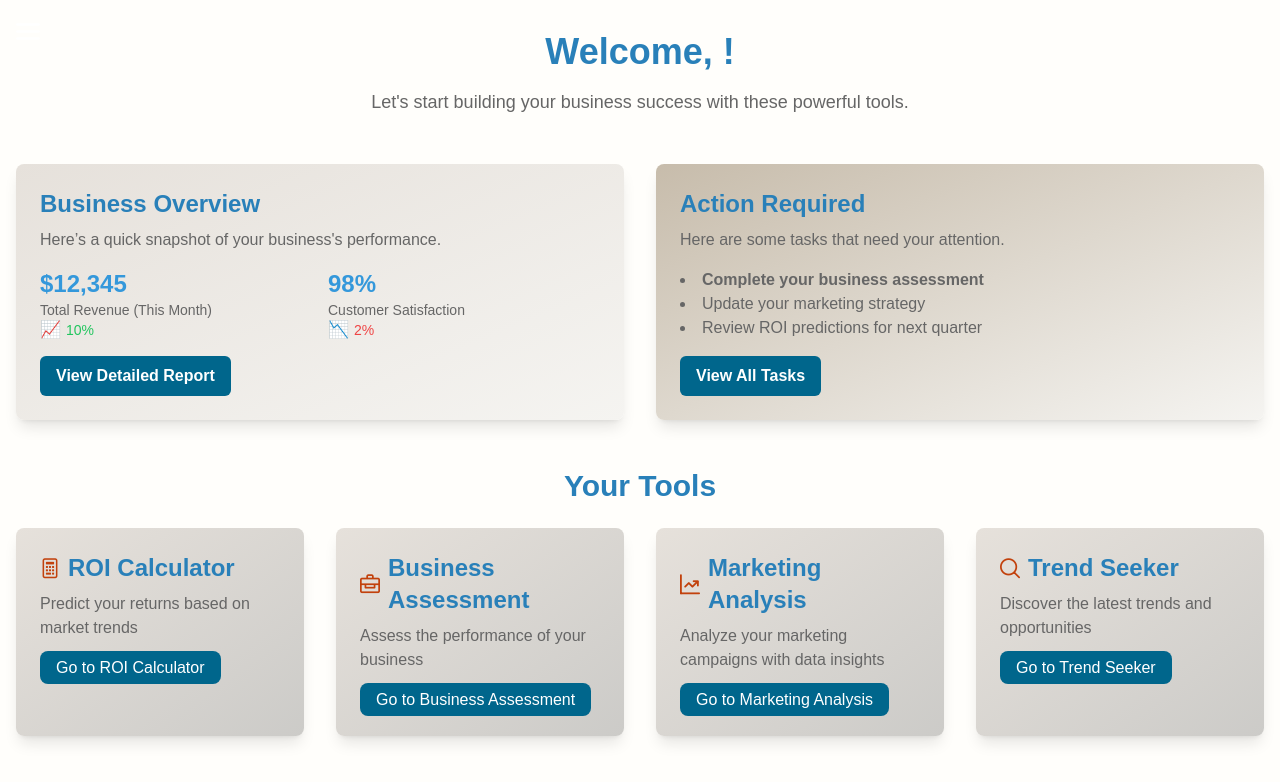
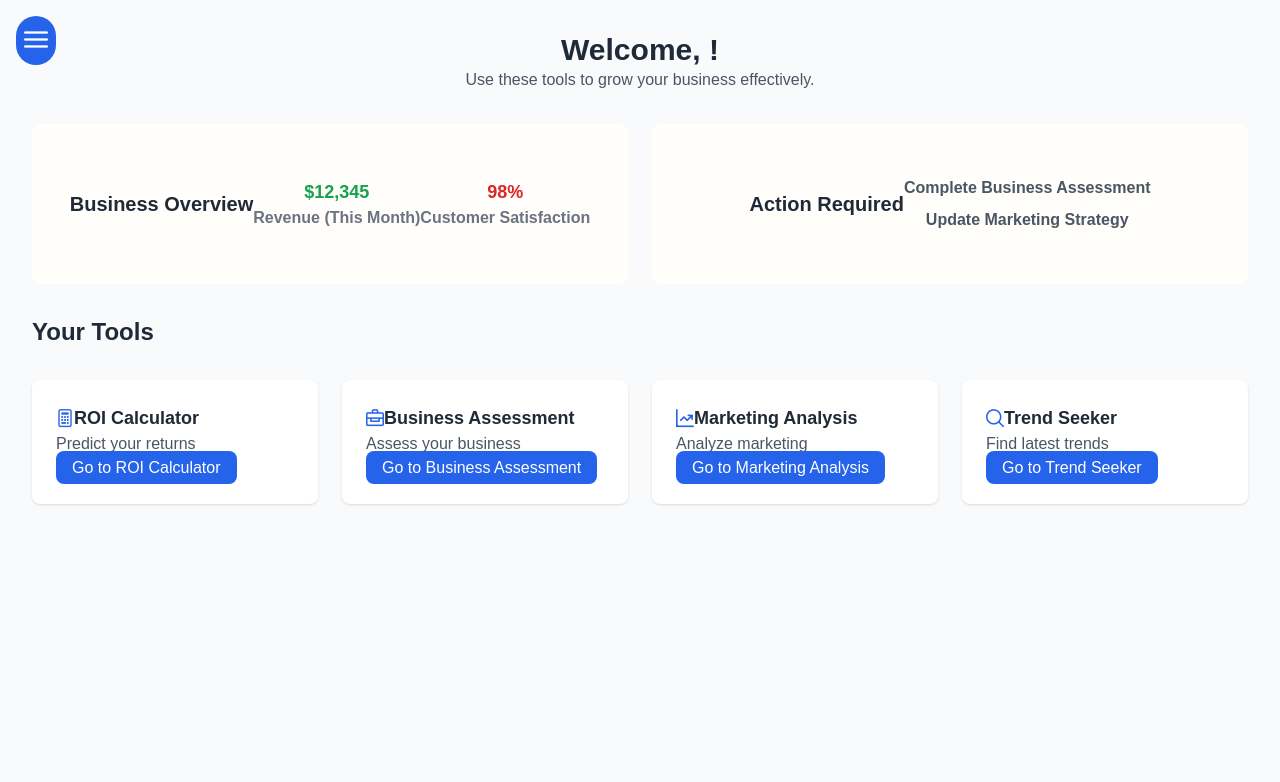
Before and after one commit to ArcaIcr/StartUp-App-Main, a Vue app: page /dashboard in a window 1280 px wide. Shown: the top 782 px of the page. Built offline with nearby package versions, Linux system fonts and the light colour scheme; no server answers; the database is empty; sample sign-in values are in the browser's storage.

Commit message:
Improved Dashboard UI

```diff
--- a/src/components/Dashboard.vue
+++ b/src/components/Dashboard.vue
@@ -1,9 +1,9 @@
 <template>
-  <section class="bg-bgLight min-h-screen py-8 flex">
-    <!-- Menu Icon Button -->
+  <section class="bg-gray-50 min-h-screen flex">
+    <!-- Sidebar Toggle Button -->
     <button
       @click="toggleSidebar"
-      class="text-white fixed top-4 left-4 z-50 hover:text-accentDark transition-colors duration-300"
+      class="text-white fixed top-4 left-4 z-50 bg-blue-600 rounded-full p-2 hover:bg-blue-700 transition"
     >
       <i class="pi pi-bars text-2xl"></i>
     </button>
@@ -11,242 +11,121 @@
     <!-- Sidebar -->
     <aside
       v-if="showSidebar"
-      class="w-3/4 sm:w-1/4 bg-white shadow-lg p-4 rounded-lg flex flex-col justify-between fixed inset-y-0 left-0 z-40 transform transition-transform duration-300"
+      class="w-64 bg-white shadow-md p-6 fixed inset-y-0 left-0 z-40 transition-transform duration-300 transform"
+      :class="showSidebar ? 'translate-x-0' : '-translate-x-full'"
     >
       <!-- Profile Section -->
-      <div class="text-center mb-6">
-        <img
-          :src="userProfilePic"
-          alt="Profile Picture"
-          class="rounded-full w-16 h-16 mx-auto mb-4"
-        />
-        <h2 class="text-2xl font-bold">{{ userName }}</h2>
+      <div class="flex flex-col items-center mb-6">
+        <img :src="userProfilePic" alt="Profile Picture" class="rounded-full w-24 h-24 mb-4" />
+        <h2 class="text-xl font-semibold text-gray-800">{{ userName }}</h2>
         <p class="text-gray-500">Profile</p>
       </div>
 
-      <!-- Links with Active Highlighting -->
-      <ul>
-        <li class="mb-4">
+      <!-- Sidebar Links -->
+      <ul class="space-y-4">
+        <li>
           <router-link
             to="/profile"
-            :class="{
-              'font-bold text-accentDark': $route.path === '/profile',
-              'text-darkblue': $route.path !== '/profile',
-            }"
+            class="text-gray-700 hover:text-blue-600 transition"
+            :class="{ 'font-semibold text-blue-600': $route.path === '/profile' }"
           >
             Profile Settings
           </router-link>
         </li>
-        <li class="mb-4">
+        <li>
           <router-link
             to="/settings"
-            :class="{
-              'font-bold text-accentDark': $route.path === '/settings',
-              'text-darkblue': $route.path !== '/settings',
-            }"
+            class="text-gray-700 hover:text-blue-600 transition"
+            :class="{ 'font-semibold text-blue-600': $route.path === '/settings' }"
           >
             Account Settings
           </router-link>
         </li>
       </ul>
 
-      <!-- Logout Button at the Bottom -->
+      <!-- Logout Button -->
       <button
         @click="logout"
-        class="bg-accentDark text-white px-6 py-3 rounded-lg hover:bg-darkblue transition duration-300 w-full"
+        class="mt-auto bg-blue-600 text-white py-2 rounded-lg w-full hover:bg-blue-700 transition"
       >
         Log Out
       </button>
     </aside>
 
     <!-- Main Content -->
-    <div class="flex-1 container mx-auto px-4">
+    <div class="flex-1 p-8 space-y-8">
       <!-- Welcome Section -->
-      <div class="text-center mb-12">
-        <h1 class="text-4xl font-bold text-darkblue mb-4 animate-fade-in-up">
-          Welcome, {{ userName }}!
-        </h1>
-        <p class="text-lg text-textMedium">
-          Let's start building your business success with these powerful tools.
-        </p>
+      <div class="text-center mb-8">
+        <h1 class="text-3xl font-bold text-gray-800">Welcome, {{ userName }}!</h1>
+        <p class="text-gray-600">Use these tools to grow your business effectively.</p>
       </div>
 
-      <!-- Overview Section -->
-      <div class="grid grid-cols-1 lg:grid-cols-2 gap-8 mb-12 animate-fade-in-up">
-    <div class="relative cursor-pointer" @click="flipCard('overview')">
-      <div
-        v-if="!isFlipped['overview']"
-        class="bg-gradient-to-br from-beige to-bgMedium p-6 rounded-lg shadow-lg transition-transform duration-500 ease-in-out flip-card-front"
-        data-card-id="overview"
-      >
-        <h2 class="text-2xl font-bold text-darkblue">Business Overview</h2>
-        <p class="mt-2 text-textMedium">
-          Here’s a quick snapshot of your business's performance.
-        </p>
-        <div class="mt-4 grid grid-cols-2 gap-4">
+      <!-- Cards Section -->
+      <div class="grid grid-cols-1 md:grid-cols-2 gap-6">
+        <!-- Business Overview Card -->
+        <div class="card w-40">
+          <div class="card__content text-center relative p-20 transition-transform duration-1000 text-white font-bold">
+            <div class="card__front absolute top-0 bottom-0 right-0 left-0 p-8 bg-bgLight flex items-center justify-center">
+              <h2 class="text-xl font-semibold text-gray-800">Business Overview</h2>
+                <div class="mt-4 flex justify-between">
                   <div>
-            <p class="text-2xl font-bold text-accentDark">$12,345</p>
-            <p class="text-sm text-textMedium">
-              Total Revenue (This Month)
-            </p>
-            <p class="text-sm text-green-500">
-              <span class="change-icon">📈</span>
-              <span class="change-value">10%</span>
-            </p>
+                    <p class="text-lg font-bold text-green-600">$12,345</p>
+                    <p class="text-gray-500">Revenue (This Month)</p>
                   </div>
                   <div>
-            <p class="text-2xl font-bold text-accentDark">98%</p>
-            <p class="text-sm text-textMedium">Customer Satisfaction</p>
-            <p class="text-sm text-red-500">
-              <span class="change-icon">📉</span>
-              <span class="change-value">2%</span>
-            </p>
+                    <p class="text-lg font-bold text-red-600">98%</p>
+                    <p class="text-gray-500">Customer Satisfaction</p>
                   </div>
                 </div>
-        <a
-          href="#"
-          class="mt-4 inline-block bg-accentDark text-white font-bold py-2 px-4 rounded-md"
-        >
-          View Detailed Report
-        </a>
             </div>
-
-      <div
-        v-if="isFlipped['overview']"
-        class="bg-gradient-to-br from-beige to-bgMedium p-6 rounded-lg shadow-lg transition-transform duration-500 ease-in-out transform rotate-y-180 flip-card-back"
-        data-card-id="overview"
-      >
-        <h2 class="text-2xl font-bold text-darkblue">
-          Business Overview - Details
-        </h2>
-        <p class="mt-2 text-textMedium">
-          More detailed information about your business performance.
-        </p>
-        <!-- Add more detailed information here -->
-        <div class="mt-4 grid grid-cols-2 gap-4">
-          <div>
-            <p class="text-sm text-textMedium">Revenue Breakdown:</p>
-            <ul class="list-disc list-inside text-textMedium">
+            <div class="card__back absolute top-0 bottom-0 right-0 left-0 p-8 bg-bgLight flex items-center justify-center">
+              <h2 class="text-xl font-semibold text-gray-800">Detailed Overview</h2>
+                <div class="mt-4 space-y-2">
+                  <p class="text-gray-600">Revenue Breakdown:</p>
+                  <ul class="text-gray-500 list-disc list-inside">
                     <li>Product A: $5,000</li>
                     <li>Product B: $3,000</li>
-              <li>Product C: $4,345</li>
                   </ul>
                 </div>
-          <div>
-            <p class="text-sm text-textMedium">
-              Customer Satisfaction Breakdown:
-            </p>
-            <ul class="list-disc list-inside text-textMedium">
-              <li>Net Promoter Score: 75</li>
-              <li>Customer Feedback: 90% positive</li>
-            </ul>
-          </div>
-        </div>
-        <a
-          href="#"
-          class="mt-4 inline-block bg-accentDark text-white font-bold py-2 px-4 rounded-md"
-        >
-          Back to Overview
-        </a>
-      </div>
-    </div>
-
-    <div class="relative cursor-pointer" @click="flipCard('action')">
-      <div
-        v-if="!isFlipped['action']"
-        class="bg-gradient-to-br from-tan to-bgMedium p-6 rounded-lg shadow-lg transition-transform duration-500 ease-in-out flip-card-front"
-        data-card-id="action"
-      >
-        <h2 class="text-2xl font-bold text-darkblue">Action Required</h2>
-        <p class="mt-2 text-textMedium">
-          Here are some tasks that need your attention.
-        </p>
-        <ul class="mt-4 list-disc list-inside text-textMedium">
-          <li class="font-bold">Complete your business assessment</li>
-          <li>Update your marketing strategy</li>
-          <li>Review ROI predictions for next quarter</li>
-        </ul>
-        <a
-          href="#"
-          class="mt-4 inline-block bg-accentDark text-white font-bold py-2 px-4 rounded-md"
-        >
-          View All Tasks
-        </a>
-      </div>
-
-      <div
-        v-if="isFlipped['action']"
-        class="bg-gradient-to-br from-tan to-bgMedium p-6 rounded-lg shadow-lg transition-transform duration-500 ease-in-out transform rotate-y-180 flip-card-back"
-        data-card-id="action"
-      >
-        <h2 class="text-2xl font-bold text-darkblue">
-          Action Required - Details
-        </h2>
-        <p class="mt-2 text-textMedium">
-          More detailed information about your action items.
-        </p>
-        <!-- Add more detailed information here -->
-        <div class="mt-4 grid grid-cols-1 gap-4">
-          <div>
-            <p class="text-sm text-textMedium">
-              <strong>Business Assessment:</strong>
-            </p>
-            <ul class="list-disc list-inside text-textMedium">
-              <li>Review market trends</li>
-              <li>Analyze competitor landscape</li>
-              <li>Evaluate current business strategies</li>
-            </ul>
-          </div>
-          <div>
-            <p class="text-sm text-textMedium">
-              <strong>Marketing Strategy:</strong>
-            </p>
-            <ul class="list-disc list-inside text-textMedium">
-              <li>Develop new marketing campaigns</li>
-              <li>Optimize existing marketing channels</li>
-              <li>Track campaign performance</li>
-            </ul>
-          </div>
-          <div>
-            <p class="text-sm text-textMedium">
-              <strong>ROI Predictions:</strong>
-            </p>
-            <ul class="list-disc list-inside text-textMedium">
-              <li>Analyze historical data</li>
-              <li>Forecast future revenue</li>
-              <li>Identify potential risks and opportunities</li>
-            </ul>
-          </div>
-        </div>
-        <a
-          href="#"
-          class="mt-4 inline-block bg-accentDark text-white font-bold py-2 px-4 rounded-md"
-        >
-          Back to Action Required
-        </a>
             </div>
           </div>
         </div>
 
-      <!-- Tools/Widgets Section -->
-      <h2 class="text-3xl font-bold text-darkblue text-center mb-6">
-        Your Tools
-      </h2>
-      <div class="grid grid-cols-1 sm:grid-cols-2 lg:grid-cols-4 gap-8">
+        <!-- Action Required Card -->
+        <div class="card w-40">
+          <div class="card__content text-center relative p-20 transition-transform duration-1000 text-white font-bold">
+            <div class="card__front absolute top-0 bottom-0 right-0 left-0 p-8 bg-bgLight flex items-center justify-center">
+              <h2 class="text-xl font-semibold text-gray-800">Action Required</h2>
+                <ul class="mt-4 space-y-2 text-gray-600">
+                  <li>Complete Business Assessment</li>
+                  <li>Update Marketing Strategy</li>
+                </ul>
+            </div>
+            <div class="card__back absolute top-0 bottom-0 right-0 left-0 p-8 bg-bgLight flex items-center justify-center">
+              <h2 class="text-xl font-semibold text-gray-800">Detailed Actions</h2>
+                <ul class="mt-4 space-y-2 text-gray-600">
+                  <li>Review trends</li>
+                  <li>Analyze competitors</li>
+                </ul>
+            </div>
+          </div>
+        </div>
+      </div>
+
+      <!-- Tools Section -->
+      <h2 class="text-2xl font-bold text-gray-800">Your Tools</h2>
+      <div class="grid grid-cols-1 sm:grid-cols-2 lg:grid-cols-4 gap-6">
         <div
           v-for="widget in widgets"
           :key="widget.title"
-          class="bg-gradient-to-br from-beige to-bgDark p-6 rounded-lg shadow-lg transition-transform transform hover:scale-105"
+          class="bg-white p-6 rounded-lg shadow hover:shadow-lg transition duration-200"
         >
-          <h3 class="text-2xl font-bold text-darkblue mb-2 flex items-center">
-            <i :class="widget.icon + ' text-orange-700 mr-2 text-xl'"></i>
+          <h3 class="text-lg font-semibold text-gray-800 mb-2 flex items-center">
+            <i :class="widget.icon + ' text-blue-600 mr-2'"></i>
             {{ widget.title }}
           </h3>
-          <p class="text-textMedium mb-4">{{ widget.description }}</p>
-          <router-link
-            :to="widget.link"
-            class="bg-accentDark text-white px-4 py-2 rounded-lg hover:bg-darkblue transition duration-300"
-          >
+          <p class="text-gray-600 mb-4">{{ widget.description }}</p>
+          <router-link :to="widget.link" class="bg-blue-600 text-white px-4 py-2 rounded-lg hover:bg-blue-700 transition">
             Go to {{ widget.title }}
           </router-link>
         </div>
@@ -256,139 +135,91 @@
 </template>
 
 <script setup>
-import { auth, db } from "@/firebaseConfig"; // Ensure the path is correct
+import { auth, db } from "@/firebaseConfig";
 import { doc, getDoc } from "firebase/firestore";
 import { onMounted, ref } from "vue";
 import { useRouter } from "vue-router";
 
 const router = useRouter();
-const userName = ref(""); // Initialize with an empty string
-const userProfilePic = ref("path/to/default/profile-pic.jpg"); // Default profile picture
+const userName = ref("");
+const userProfilePic = ref("path/to/default/profile-pic.jpg");
 const showSidebar = ref(false);
 const widgets = [
-  {
-    title: "ROI Calculator",
-    description: "Predict your returns based on market trends",
-    link: "/roi",
-    icon: "pi pi-calculator",
-  },
-  {
-    title: "Business Assessment",
-    description: "Assess the performance of your business",
-    link: "/business",
-    icon: "pi pi-briefcase",
-  },
-  {
-    title: "Marketing Analysis",
-    description: "Analyze your marketing campaigns with data insights",
-    link: "/analysis",
-    icon: "pi pi-chart-line",
-  },
-  {
-    title: "Trend Seeker",
-    description: "Discover the latest trends and opportunities",
-    link: "/search",
-    icon: "pi pi-search",
-  },
+  { title: "ROI Calculator", description: "Predict your returns", link: "/roi", icon: "pi pi-calculator" },
+  { title: "Business Assessment", description: "Assess your business", link: "/business", icon: "pi pi-briefcase" },
+  { title: "Marketing Analysis", description: "Analyze marketing", link: "/analysis", icon: "pi pi-chart-line" },
+  { title: "Trend Seeker", description: "Find latest trends", link: "/search", icon: "pi pi-search" },
 ];
 
-// Function to toggle sidebar visibility
+// Sidebar toggle
 const toggleSidebar = () => {
   showSidebar.value = !showSidebar.value;
 };
 
-// Function to log out the user
+// User logout
 const logout = async () => {
   await auth.signOut();
-  router.push("/login"); // Redirect to login page
+  router.push("/login");
 };
 
 // Fetch user data
 onMounted(async () => {
   const user = auth.currentUser;
   if (!user) {
-    router.push("/login"); // Redirect to login if no user
+    router.push("/login");
   } else {
     const userDoc = await getDoc(doc(db, "users", user.uid));
     if (userDoc.exists()) {
-      userName.value = userDoc.data().username; // Set the username from Firestore
-      userProfilePic.value =
-        userDoc.data().profilePicture || userProfilePic.value; // Set profile picture if available
+      userName.value = userDoc.data().username;
+      userProfilePic.value = userDoc.data().profilePicture || userProfilePic.value;
     }
   }
 });
-
-// Flip card logic
-const isFlipped = ref({
-  overview: false,
-  action: false,
-});
-
-const flipCard = (cardId) => {
-  isFlipped.value[cardId] = !isFlipped.value[cardId];
-  // Optional: Scroll to the top of the back side when flipped
-  if (isFlipped.value[cardId]) {
-    const backSide = document.querySelector(`.flip-card-back[data-card-id="${cardId}"]`);
-    if (backSide) {
-      backSide.scrollTop = 0; // Scroll to the top
-    }
-  }
-};
 </script>
 
 <style scoped>
-.sidebar-enter-active,
-.sidebar-leave-active {
-  transition: transform 0.3s ease;
-}
-.sidebar-enter-from {
-  transform: translateX(-100%);
-}
-.sidebar-leave-to {
-  transform: translateX(-100%);
+@import url('https://fonts.googleapis.com/css?family=Oswald:400,700');
+
+*, *::before, *::after {
+  box-sizing: border-box;
+  margin: 0;
 }
 
-.hover\:scale-105:hover {
-  box-shadow: 0 4px 14px rgba(0, 0, 0, 0.25);
+body {
+  height: 100vh;
+  display: grid;
+  place-items: center;
+  font-family: 'Oswald', sans-serif;
 }
 
-.bg-beige {
-  background-color: #f5f5f5;
+.card {
+  perspective: 800px;
+  position: relative; /* Ensure correct positioning */
+  width: 100%; /* Full width */
+  height: 100%; /* Full height */
+  transition: transform 0.6s; /* Transition effect */
+  transform-style: preserve-3d; /* Preserve 3D effect */
 }
 
-.bg-medium {
-  background-color: #e0e0e0;
+.card__content {
+  transform-style: preserve-3d;
+  transition: transform 0.5s; /* Optional for smoother animation */
 }
 
-.text-darkblue {
-  color: #2980b9;
+.card:hover .card__content {
+  transform: rotateY(0.5turn);
 }
 
-.text-textMedium {
-  color: #666;
+.card__front,
+.card__back {
+  position: absolute; /* Position absolutely for overlay */
+  width: 100%; /* Full width */
+  height: 100%; /* Full height */
+  backface-visibility: hidden; /* Hide back when not flipped */
+  border-radius: 0.5rem; /* Rounded corners */
 }
 
-.text-accentDark {
-  color: #3498db;
-}
-
-.change-icon {
-  font-size: 1.2em;
-  margin-right: 5px;
-}
-
-.change-value {
-  font-size: 1em;
-}
-
-.flip-card-back {
-  /* ... previous styles ... */
-  overflow-y: auto; /* Enable vertical scrolling */
-  height: 200px; /* Set a fixed height for the back side */
-}
-
-/* Optional: Add some padding to the back side */
-.flip-card-back ul {
-  padding-left: 20px;
+.card__back {
+  transform: rotateY(0.5turn);
 }
 </style>
```
Lines whose indentation alone changed are shown as unchanged.
